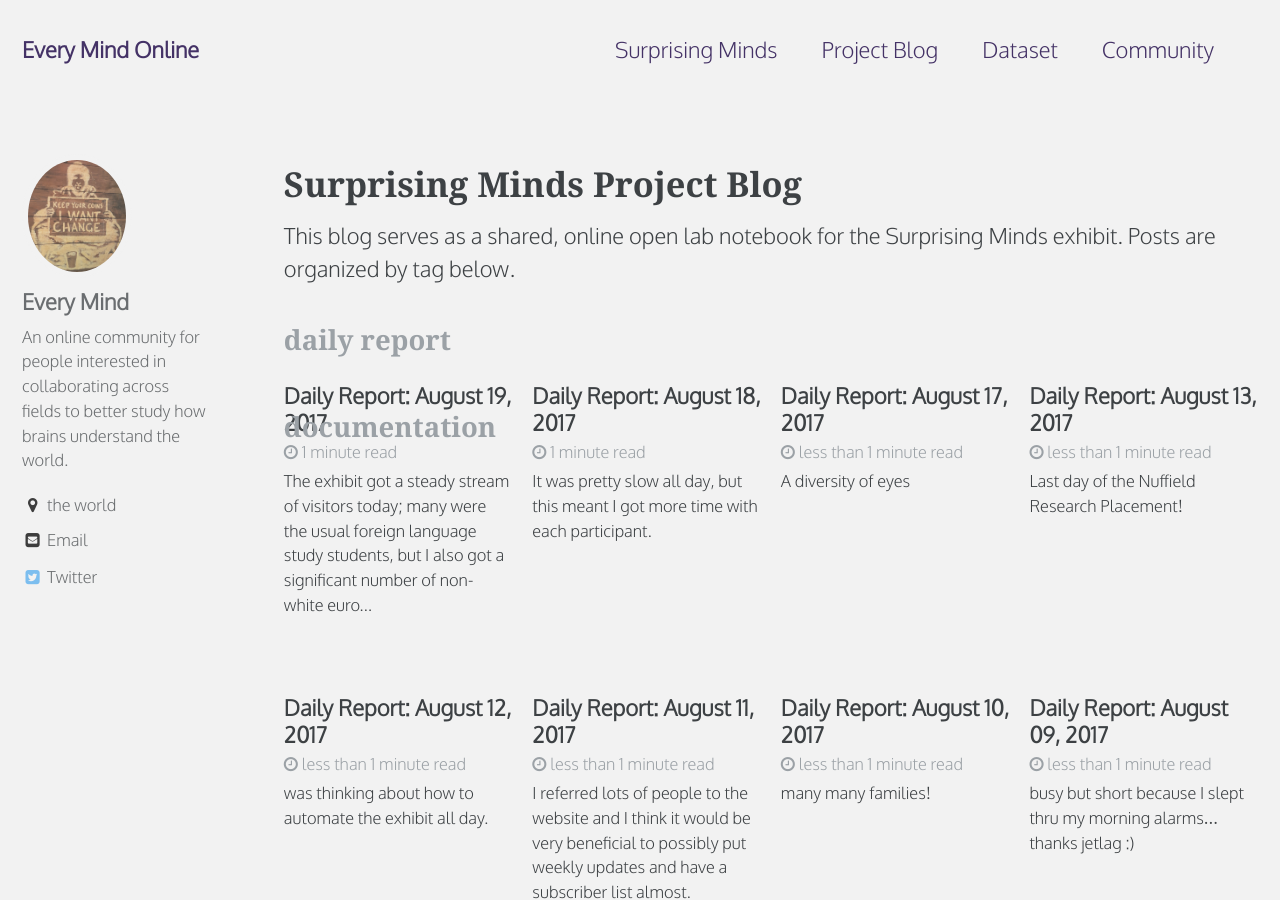
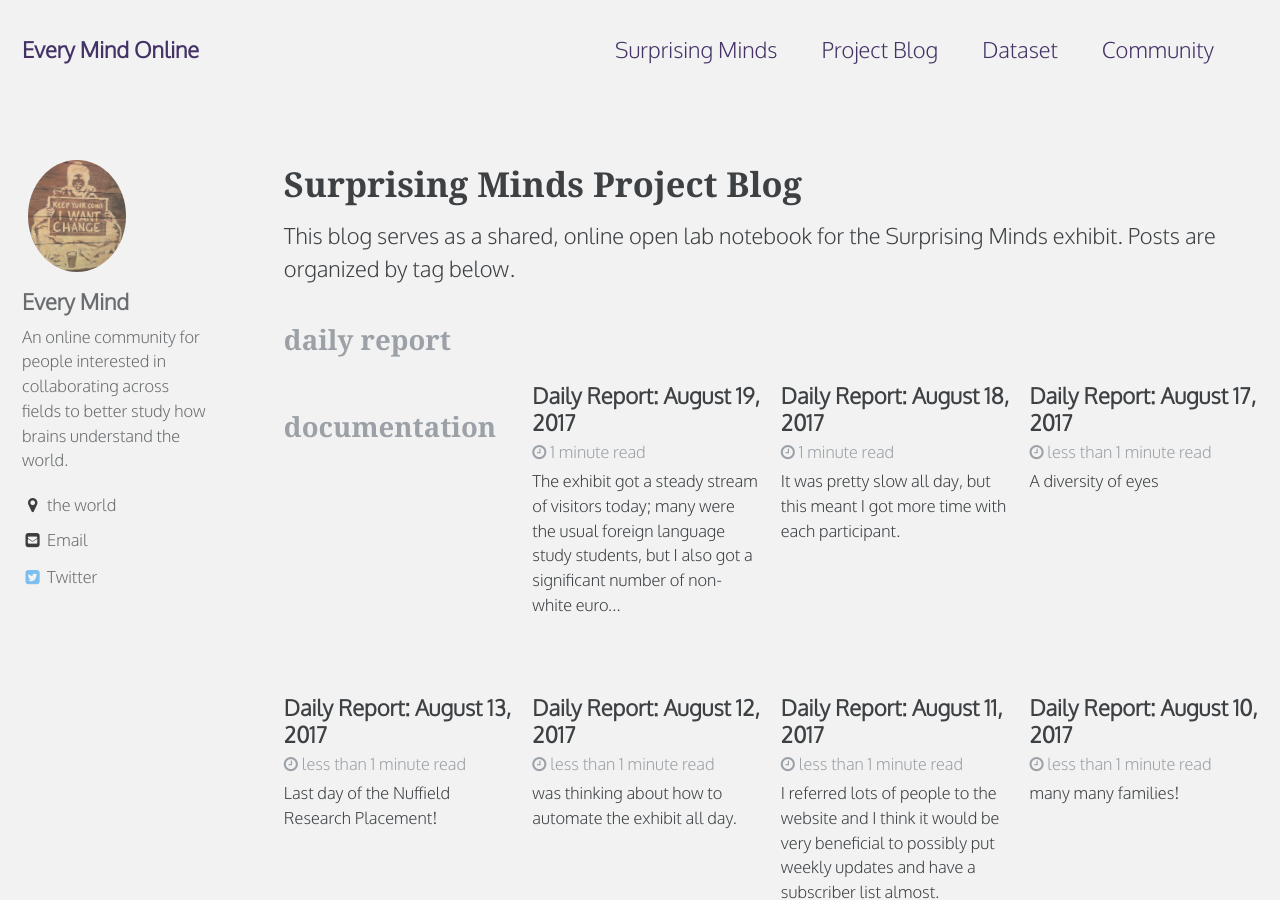
Before and after one commit to everymind/SurprisingMinds, a Jekyll site: the page built from _pages/blog-archive.html, in a window 1280 px wide and 900 px high. Built offline with Jekyll 4.4.1, drawn with Linux system fonts in a browser that asks for light colours; some web fonts are replaced.

Commit message:
Update blog-archive.html

```diff
--- a/_pages/blog-archive.html
+++ b/_pages/blog-archive.html
@@ -11,8 +11,8 @@ This blog serves as a shared, online open lab notebook for the Surprising Minds
 
 {% for category in group_names %}
   {% assign posts = group_items[forloop.index0] %}
-  <h1 id="{{ category | slugify }}" class="archive__subtitle">{{ category }}</h1>
   <div class="grid_wrapper">
+    <h1 id="{{ category | slugify }}" class="archive__subtitle">{{ category }}</h1>
     {% for post in posts %}
       {% include archive-single.html type="grid" %}
     {% endfor %}
```
